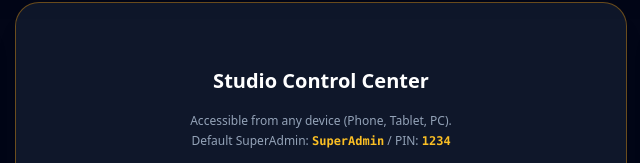
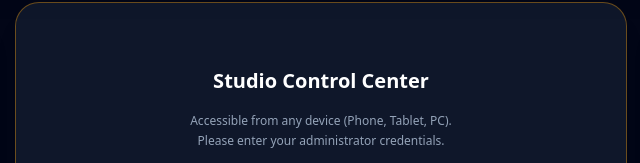
Before and after one commit to julius-kaiza/sports, a website: page index.html in a window 1280 px wide. Both pictures are taken after a click on the button "⚙️ Admin / Studio". Shown: the part 113-276 px from the top of the page, 319-959 px from the left. Drawn offline with nearby package versions, Linux system fonts and the light colour scheme.

Commit message:
Update login prompt and instructions in index.html

```diff
--- a/index.html
+++ b/index.html
@@ -149,7 +149,7 @@
                     <template x-if="!isLoggedIn">
                         <div class="space-y-4 text-center py-4">
                             <h2 class="text-xl font-black text-white">Studio Control Center</h2>
-                            <p class="text-xs text-slate-400 leading-relaxed">Accessible from any device (Phone, Tablet, PC).<br>Default SuperAdmin: <code class="text-amber-400 font-bold">SuperAdmin</code> / PIN: <code class="text-amber-400 font-bold">1234</code></p>
+                            <p class="text-xs text-slate-400 leading-relaxed">Accessible from any device (Phone, Tablet, PC).<br>Please enter your administrator credentials.</p>
                             <form @submit.prevent="login" class="space-y-3 text-left max-w-md mx-auto">
                                 <input type="text" x-model="loginForm.username" placeholder="Username" required class="w-full bg-slate-950 border border-slate-800 rounded-xl p-3.5 text-xs text-white outline-none focus:border-amber-500 transition">
                                 <input type="password" x-model="loginForm.pin" placeholder="PIN Code / Password" required class="w-full bg-slate-950 border border-slate-800 rounded-xl p-3.5 text-xs text-white outline-none focus:border-amber-500 transition">
```
